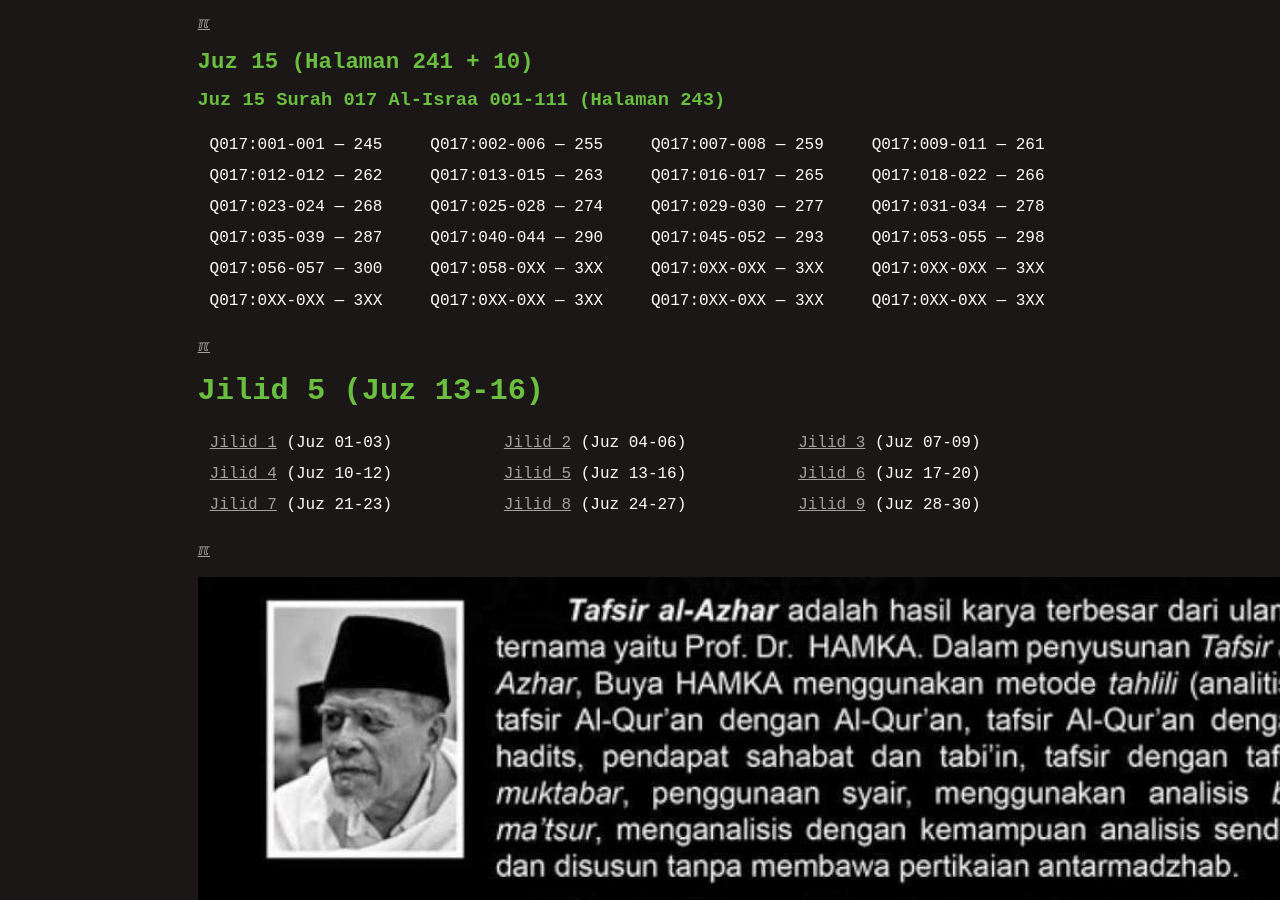
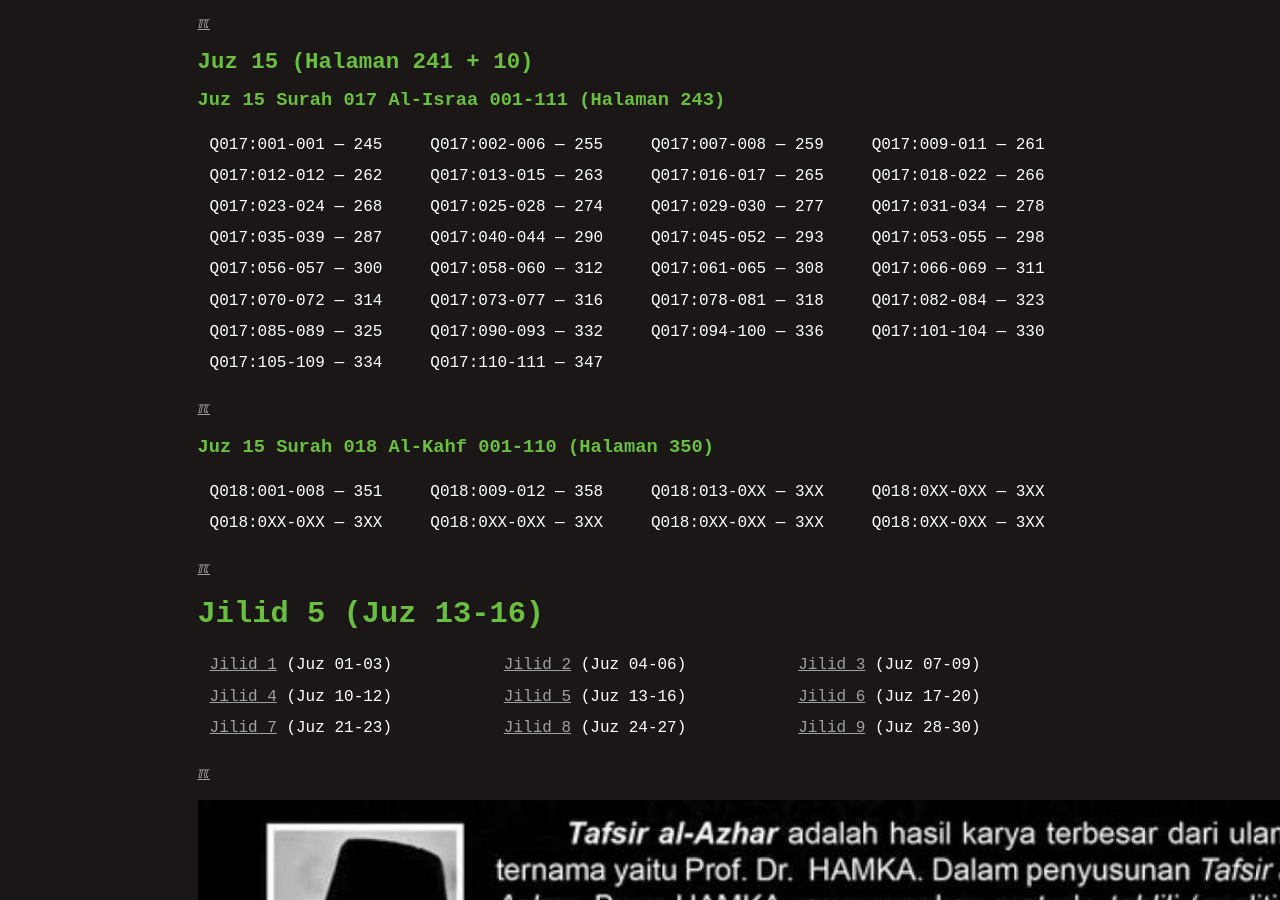
Before and after one commit to dullatip/indexquran, a Jekyll site: the page built from 005.md, in a window 1280 px wide and 900 px high, scrolled down 1718 px. Built offline with Jekyll 4.4.1, drawn with Linux system fonts in a browser that asks for light colours; some of the changed text lies outside the part shown.

```diff
--- a/005.md
+++ b/005.md
@@ -44,7 +44,7 @@
 | Q015:001-015 --- 126 | Q015:016-025 --- 130 | Q015:026-044 --- 135 | Q015:045-056 --- 141 |
 | Q015:057-077 --- 145 | Q015:078-099 --- 150 |
 
-[&#x213C;](#)<br id="idx514015001">
+[&#x213C;](#)<br id="idx514016001">
 
 ### Juz 14 Surah 016 An-Nahl 001-128 (Halaman 159)
 
@@ -52,7 +52,7 @@
 | Q016:048-059 --- 184 | Q016:060-070 --- 189 | Q016:071-080 --- 196 | Q016:081-092 --- 203 |
 | Q016:093-104 --- 211 | Q016:105-117 --- 219 | Q016:118-128 --- 229 |
 
-[&#x213C;](#)<br id="idx515015001">
+[&#x213C;](#)<br id="idx515017001">
 
 ## Juz 15 (Halaman 241 + 10)
 
@@ -62,8 +62,17 @@
 | Q017:012-012 --- 262 | Q017:013-015 --- 263 | Q017:016-017 --- 265 | Q017:018-022 --- 266 |
 | Q017:023-024 --- 268 | Q017:025-028 --- 274 | Q017:029-030 --- 277 | Q017:031-034 --- 278 |
 | Q017:035-039 --- 287 | Q017:040-044 --- 290 | Q017:045-052 --- 293 | Q017:053-055 --- 298 |
-| Q017:056-057 --- 300 | Q017:058-0XX --- 3XX | Q017:0XX-0XX --- 3XX | Q017:0XX-0XX --- 3XX |
-| Q017:0XX-0XX --- 3XX | Q017:0XX-0XX --- 3XX | Q017:0XX-0XX --- 3XX | Q017:0XX-0XX --- 3XX |
+| Q017:056-057 --- 300 | Q017:058-060 --- 312 | Q017:061-065 --- 308 | Q017:066-069 --- 311 |
+| Q017:070-072 --- 314 | Q017:073-077 --- 316 | Q017:078-081 --- 318 | Q017:082-084 --- 323 |
+| Q017:085-089 --- 325 | Q017:090-093 --- 332 | Q017:094-100 --- 336 | Q017:101-104 --- 330 |
+| Q017:105-109 --- 334 | Q017:110-111 --- 347 |
+
+[&#x213C;](#)<br id="idx515018001">
+
+### Juz 15 Surah 018 Al-Kahf 001-110 (Halaman 350)
+
+| Q018:001-008 --- 351 | Q018:009-012 --- 358 | Q018:013-0XX --- 3XX | Q018:0XX-0XX --- 3XX |
+| Q018:0XX-0XX --- 3XX | Q018:0XX-0XX --- 3XX | Q018:0XX-0XX --- 3XX | Q018:0XX-0XX --- 3XX |
 
 [&#x213C;](#)<br id="idxA">
 # Jilid 5 (Juz 13-16)
--- a/_config.yml
+++ b/_config.yml
@@ -1,4 +1,4 @@
-version:          "Thu 31 Oct 2024 14:00"
+version:          "Sun 03 Nov 2024 09:00"
 copyright:        "2024-2024"
 title:            "Index Tafsir Al-Azhar HAMKA"
 author:           "Abdul Latip"
--- a/sitemap.xml
+++ b/sitemap.xml
@@ -2,7 +2,7 @@
 <urlset xmlns:xsi="http://www.w3.org/2001/XMLSchema-instance" xsi:schemaLocation="http://www.sitemaps.org/schemas/sitemap/0.9 http://www.sitemaps.org/schemas/sitemap/0.9/sitemap.xsd" xmlns="http://www.sitemaps.org/schemas/sitemap/0.9">
 <url>
 <loc>https://sdnbhd.github.io/indexquran/005.html</loc>
-<lastmod>2024-10-31</lastmod>
+<lastmod>2024-11-03</lastmod>
 </url>
 <url>
 <loc>https://sdnbhd.github.io/indexquran/004.html</loc>
```
Also changed, not shown: 000.md (+1 -1 lines).
